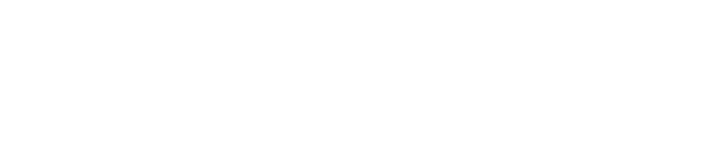
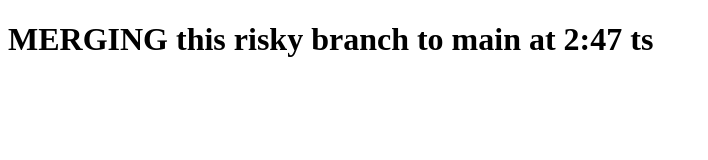
Before and after one commit to JenniferSieber/100Dev-gh-code, a plain HTML site: page risky.html in a window 1280 px wide. Shown: the whole page, without its empty margins (0-708 px from the left). Drawn offline with Linux system fonts and the light colour scheme.

Commit message:
Modified risky.html to reflect Merge timestamp in video.

```diff
--- a/risky.html
+++ b/risky.html
@@ -7,6 +7,6 @@
   <title>This is ssooo risky</title>
 </head>
 <body>
-
+  <h1>MERGING this risky branch to main at 2:47 ts</h1>
 </body>
 </html>
```
